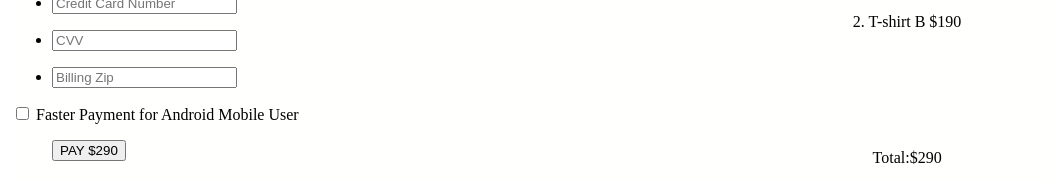
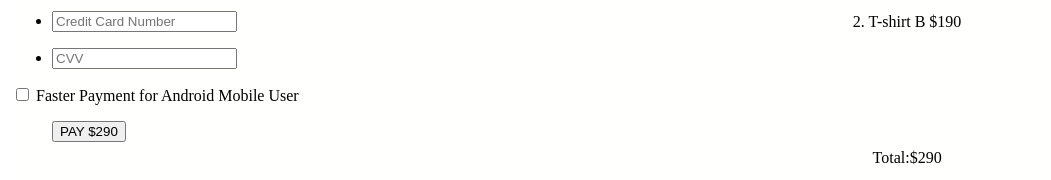
Before and after one commit to 9Amy/9Amy-Test01.github.io, a plain HTML site: page index.html in a window 1280 px wide. Shown: the part 269-449 px from the top of the page, without its empty margins (0-1051 px from the left). Drawn offline with Linux system fonts and the light colour scheme.

Commit message:
Update index.html

```diff
--- a/index.html
+++ b/index.html
@@ -61,17 +61,7 @@
 	  </li>
 	  </ul>
 	  </div>
-	  <div class="card-form_element half" data-input-text="Billing Zip">
-	  <ul class="card-form_layers">
-	  <li class="card-form_layer">
-	  <form action="">
-	  <input type="tel" placeholder="Billing Zip" />
-	  </form>
-	  </li>
-	  </ul>
-	  </div>
-	  <script src='/uploads/150601/card-type.js'>
-	  </script>
+
 	  <form id="form3" name="form3" method="post" action="">
         <input type="checkbox" name="checkbox" value="checkbox" id="checkbox" />
         <label for="checkbox">Faster</label>
```
